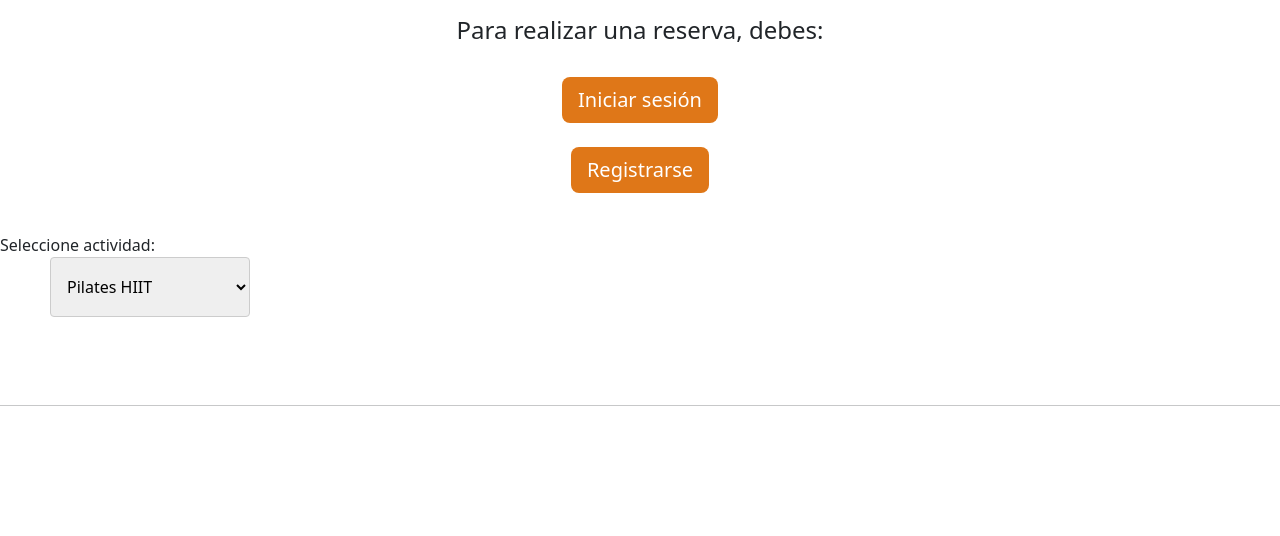
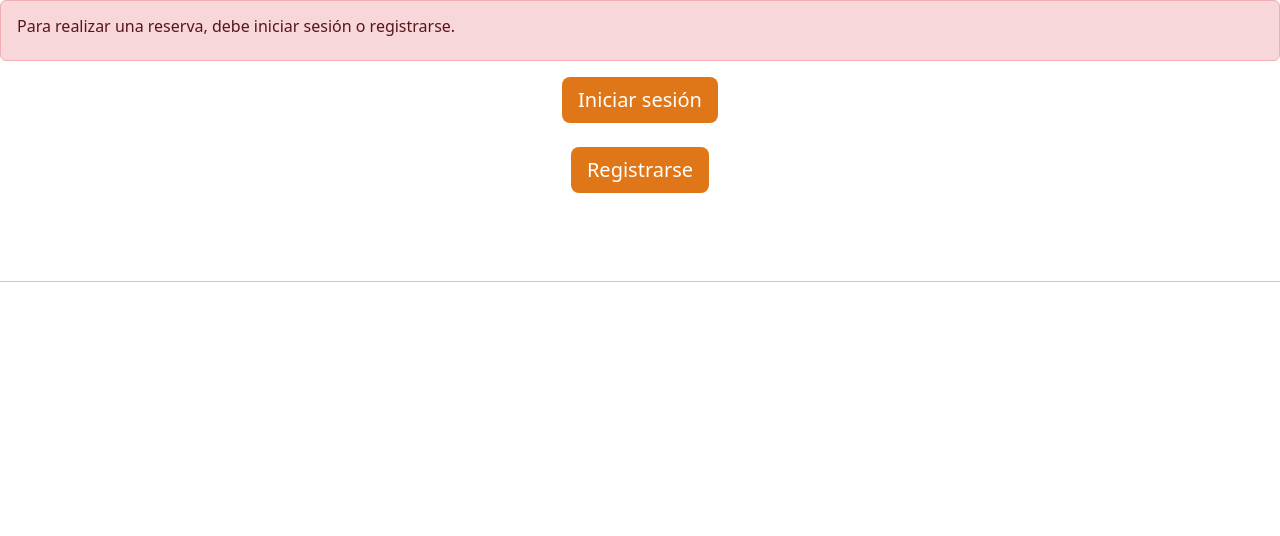
Before and after one commit to rociojazminvilchez/inguzpracticas, a CodeIgniter 4 app: the page made by app/Views/inguz/reserva.php in a window 1280 px wide. Shown: the part 86-622 px from the top of the page. Run offline with PHP 8.4 and a stand-in for CodeIgniter, Linux system fonts and the light colour scheme; the template is opened without the code that fills it, so the values that code supplies are empty; some libraries are stand-ins or nearby versions.

Commit message:
ccccccccambios

```diff
--- a/app/Controllers/Usuario.php
+++ b/app/Controllers/Usuario.php
@@ -196,8 +196,6 @@ if ($this->request->getFile('image')->isValid() && !$this->request->getFile('ima
     // Mover el archivo a la carpeta deseada
     $file->move(WRITEPATH . 'uploads', $newName); // Guarda en la carpeta `writable/uploads`
 }
-
-
     $registroUsuarioModel->update($id,[
             'nombre' => ucfirst(trim($post['nombre'])),
             'apellido' => ucfirst(trim($post['apellido'])),
--- a/app/Views/inguz/reserva.php
+++ b/app/Views/inguz/reserva.php
@@ -28,55 +28,52 @@
 <?php
     echo $this->include('plantilla/navbar');
 ?>
-<?php
-    if (!session()->has('usuario')) {
-        ?>
-
-    <p style="text-align:center;">
-    <h4 style="text-align: center;"> Para realizar una reserva, debes: </h4><br>
-          <p style="text-align: center;" >
-    <a href="<?= base_url('/formularios/ingreso'); ?>" class="btn btn-primary btn-lg" style="background-color: #df7718; border: none;">Iniciar sesi&oacuten</a><br><br>
-    <a href="<?= base_url('/formularios/registro'); ?>" class="btn btn-primary btn-lg" style="background-color: #df7718; border: none;">Registrarse</a>
-</p>
-  </form>
 
 <?php
+$mensaje = "";  // Variable para almacenar el mensaje de éxito
+$mensajeError = "";  // Variable para almacenar el mensaje de error
+
+if (!session()->has('usuario')) {
+    $mensajeError = "Para realizar una reserva, debe iniciar sesión o registrarse.";
+} else {
+    if (count($membresia) != 0) {
+        $mensaje = "Usted posee una membresía activa.";
+        // Agregar el mensaje flash si existe
+        if (session()->getFlashdata('mensaje')) {
+            $mensaje .= "<br>" . session()->getFlashdata('mensaje');
+        }
+    } else {
+        $mensajeError = "Usted no registra membresías activas.";
+        if (session()->getFlashdata('mensaje')) {
+            $mensajeError .= "<br>" . session()->getFlashdata('mensaje');
+        }
     }
-?><br>
-
-<label for="act" class="inline-text">Seleccione actividad:</label>
-<select name="actividad" id="act" class="select-tamano" onchange="cargarCalendario()">
-  <option value="hiit">Pilates HIIT</option>
-  <option value="terapeutico">Pilates Terapeutico</option>
-  <option value="reformer">Pilates Reformer</option>
-</select>
-
-<!-- Div para el calendario -->
-<div id="calendario"></div>
-
-<script>
-function cargarCalendario() {
-  // Obtener el valor seleccionado
-  const actividad = document.getElementById('act').value;
-
-  // Enviar la solicitud usando fetch
-  if (actividad) {
-    fetch(`<?php echo base_url('HorarioController/cargarCalendario'); ?>/${actividad}`)
-      .then(response => response.text())
-      .then(data => {
-        document.getElementById('calendario').innerHTML = data;
-      });
-  } else {
-    document.getElementById('calendario').innerHTML = ''; // Limpiar si no hay selección
-  }
 }
-</script>
-
-
-<?php
-    echo $this->include('plantilla/footer');
 ?>
 
+<div style="text-align: left;">
+    <?php if (!empty($mensaje)): ?>
+        <div class="alert alert-success">
+            <h6><?= $mensaje ?></h6>
+        </div>
+    <?php endif; ?>
+
+    <?php if (!empty($mensajeError)): ?>
+        <div class="alert alert-danger">
+            <h6><?= $mensajeError ?></h6>
+        </div>
+    <?php endif; ?>
+
+    <?php if (!session()->has('usuario')): ?>
+      <div style="text-align: center;">
+        <a href="<?= base_url('/formularios/ingreso'); ?>" class="btn btn-primary btn-lg" style="background-color: #df7718; border: none;">Iniciar sesión</a><br><br>
+        <a href="<?= base_url('/formularios/registro'); ?>" class="btn btn-primary btn-lg" style="background-color: #df7718; border: none;">Registrarse</a>
+    </div>
+      <?php endif; ?>
+</div>
+<?php
+   echo $this->include('plantilla/footer');
+?>
 <script src="https://cdn.jsdelivr.net/npm/bootstrap@5.3.3/dist/js/bootstrap.bundle.min.js" integrity="sha384-YvpcrYf0tY3lHB60NNkmXc5s9fDVZLESaAA55NDzOxhy9GkcIdslK1eN7N6jIeHz" crossorigin="anonymous"></script>
 
 </body>
```
Also changed, not shown: app/Controllers/Home.php (+14 -4 lines), app/Models/MembresiaModel.php (+9 -3 lines).
